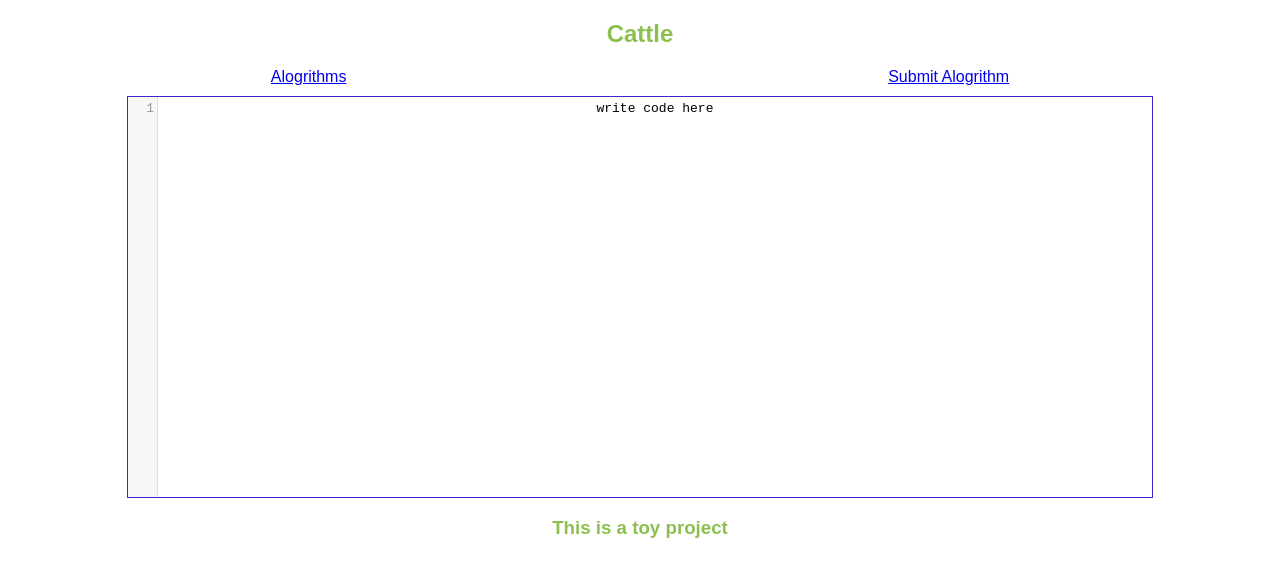
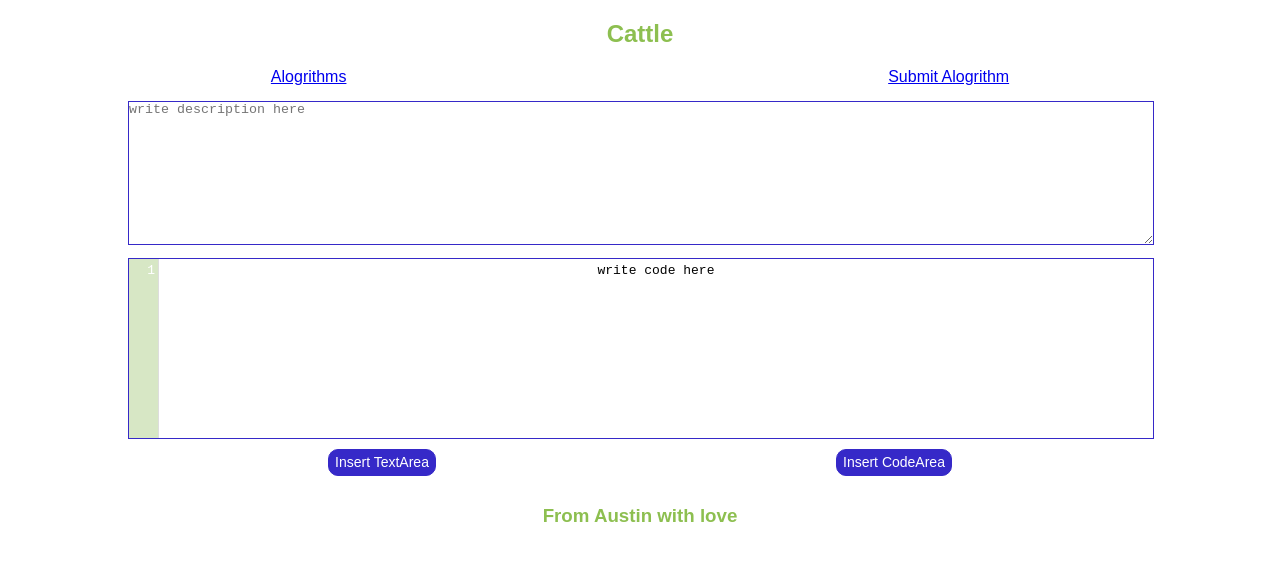
Before and after one commit to andrewmoon1/cattle, a React app: page / in a window 1280 px wide. Shown: the top 576 px of the page. Built offline with nearby package versions, Linux system fonts and the light colour scheme.

Commit message:
added styling and text area for paragraphs

```diff
--- a/src/components/Code/Code.js
+++ b/src/components/Code/Code.js
@@ -18,12 +18,19 @@ class Code extends React.Component {
   render() {
     return (
       <section className="code-input">
+        <div className="text-area-container">
+          <textarea placeholder="write description here" />
+        </div>
         <textarea
           className="code-mirror"
           ref="editor"
           autoComplete="off"
           defaultValue="write code here"
         />
+        <div className="code-buttons">
+          <button className="code-text">Insert TextArea</button>
+          <button className="code-area">Insert CodeArea</button>
+        </div>
       </section>
     );
   }
--- a/src/components/Code/Code.scss
+++ b/src/components/Code/Code.scss
@@ -1,12 +1,59 @@
 .code-input {
   display: flex;
   align-self: center;
+  flex-direction: column;
   width: 80%;
   height: 400px;
-  border: 1px solid rgb(54,41,200);
 }
 
 .cm-s-default {
+  height: 50%;
+  width: 100%;
+  border: 1px solid rgb(54,41,200);
+  &:hover, &:active, &:focus {
+    border: 2px solid rgb(54,41,200);
+    outline: none;
+  }
+}
+
+.code-buttons {
+  display: flex;
+  justify-content: space-around;
+  margin: 10px 0;
+
+  button {
+    height: 27px;
+    font-size: 14px;
+    color: white;
+    background-color: rgb(54,41,200);
+    border: 1px solid rgb(54,41,200);
+    border-radius: 10px;
+    &:hover, &:active, &:focus {
+      background-color: rgb(117,87,241);
+      outline: none;
+    }
+  }
+}
+
+.CodeMirror-linenumbers {
+  background-color: rgba(141,191, 80,0.3);
+}
+
+.CodeMirror-linenumber {
+  color: white;
+}
+
+.text-area-container {
+  height: 40%;
+  margin: 15px 0;
+}
+textarea {
+  width: 100%;
   height: 100%;
-  width: 100%;
+  border: 1px solid rgb(54,41,200);
+  padding: 0;
+  &:hover, &:active, &:focus {
+    border: 2px solid rgb(54,41,200);
+    outline: none;
+  }
 }
--- a/src/components/Footer/Footer.js
+++ b/src/components/Footer/Footer.js
@@ -1,16 +1,15 @@
-import React from 'react';
+import React, { Component } from 'react';
 import './Footer.scss';
-import { Component } from 'react';
 
 class Footer extends Component {
 
   render() {
     return (
-        <section className='footer'>
-          <h3 className='about'>This is a toy project</h3>
-        </section>
-      );
-    }
+      <section className="footer">
+        <h3 className="about">From Austin with love</h3>
+      </section>
+    );
+  }
 }
 
 export default Footer;
--- a/src/components/Header/Header.scss
+++ b/src/components/Header/Header.scss
@@ -6,7 +6,6 @@
 .navigation {
   display: flex;
   justify-content: space-around;
-  margin-bottom: 10px;
 }
 
 .nav-link {
```
